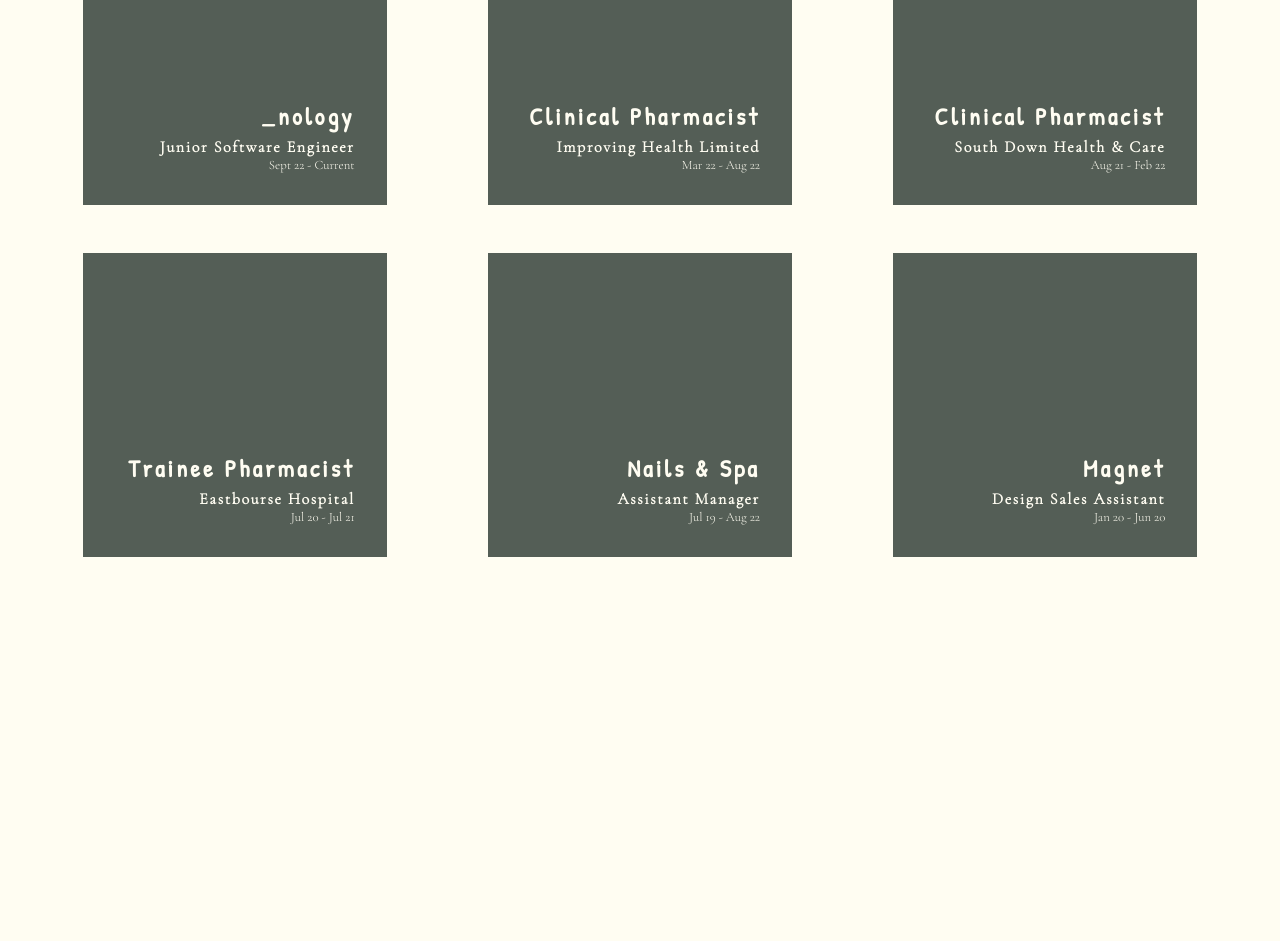
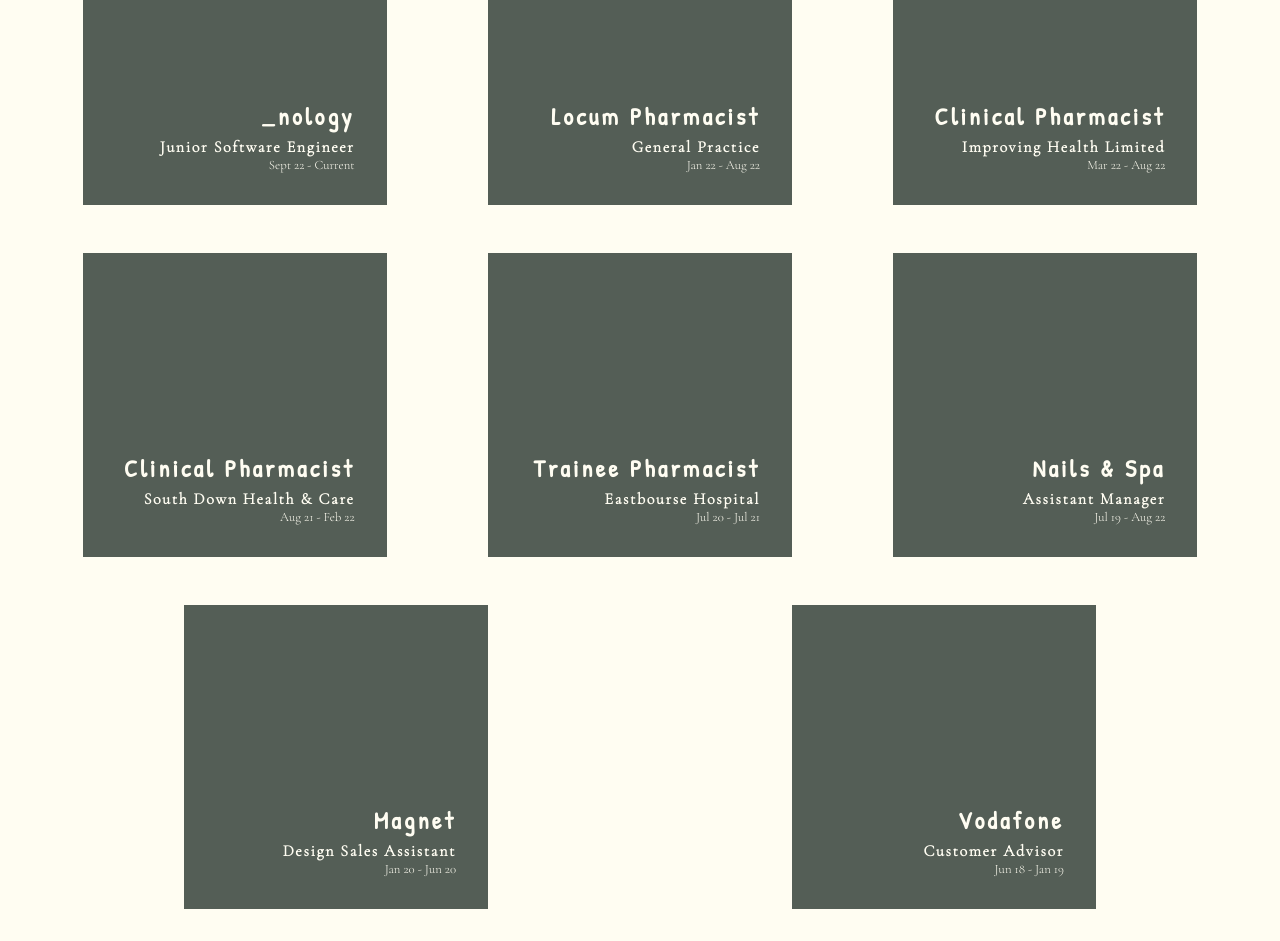
Before and after one commit to haoxle/portfolio-page, a React (Create React App) app: page /experience in a window 1280 px wide. Shown: the part 360-1301 px from the top of the page. Before the commit the page ends 949 px from the top, so only its background shows below. Built offline with nearby package versions, Linux system fonts and the light colour scheme; a web font is replaced by a local one.

Commit message:
added more work

```diff
--- a/src/data/work.js
+++ b/src/data/work.js
@@ -8,6 +8,16 @@
     accusamus, quibusdam veniam consectetur cum magnam veritatis facilis
     nisi? Amet, eligendi sit`,
     class: "work__desc1",
+  },
+  {
+    title: "Locum Pharmacist",
+    work: "General Practice",
+    date: "Jan 22 - Aug 22",
+    description: `Lorem ipsum dolor sit amet consectetur adipisicing elit. Inventore,
+    suscipit ab tempora in id optio ducimus exercitationem eligendi
+    accusamus, quibusdam veniam consectetur cum magnam veritatis facilis
+    nisi? Amet, eligendi sit`,
+    class: "work__desc2",
   },
   {
     title: "Clinical Pharmacist",
@@ -59,4 +69,14 @@
     nisi? Amet, eligendi sit`,
     class: "work__desc6",
   },
+  {
+    title: "Vodafone",
+    work: "Customer Advisor",
+    date: "Jun 18 - Jan 19",
+    description: `Lorem ipsum dolor sit amet consectetur adipisicing elit. Inventore,
+    suscipit ab tempora in id optio ducimus exercitationem eligendi
+    accusamus, quibusdam veniam consectetur cum magnam veritatis facilis
+    nisi? Amet, eligendi sit`,
+    class: "work__desc6",
+  },
 ];
```
